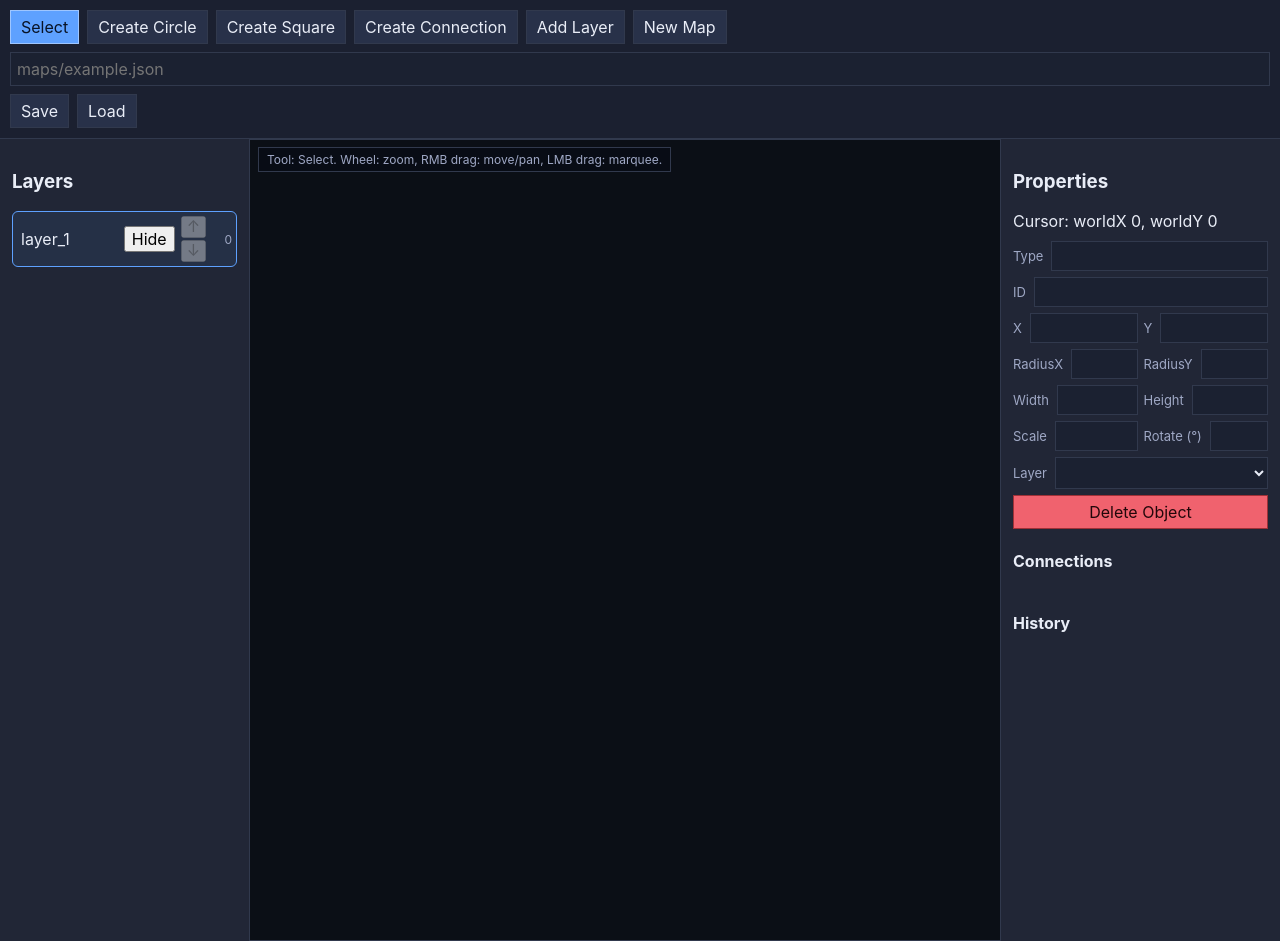
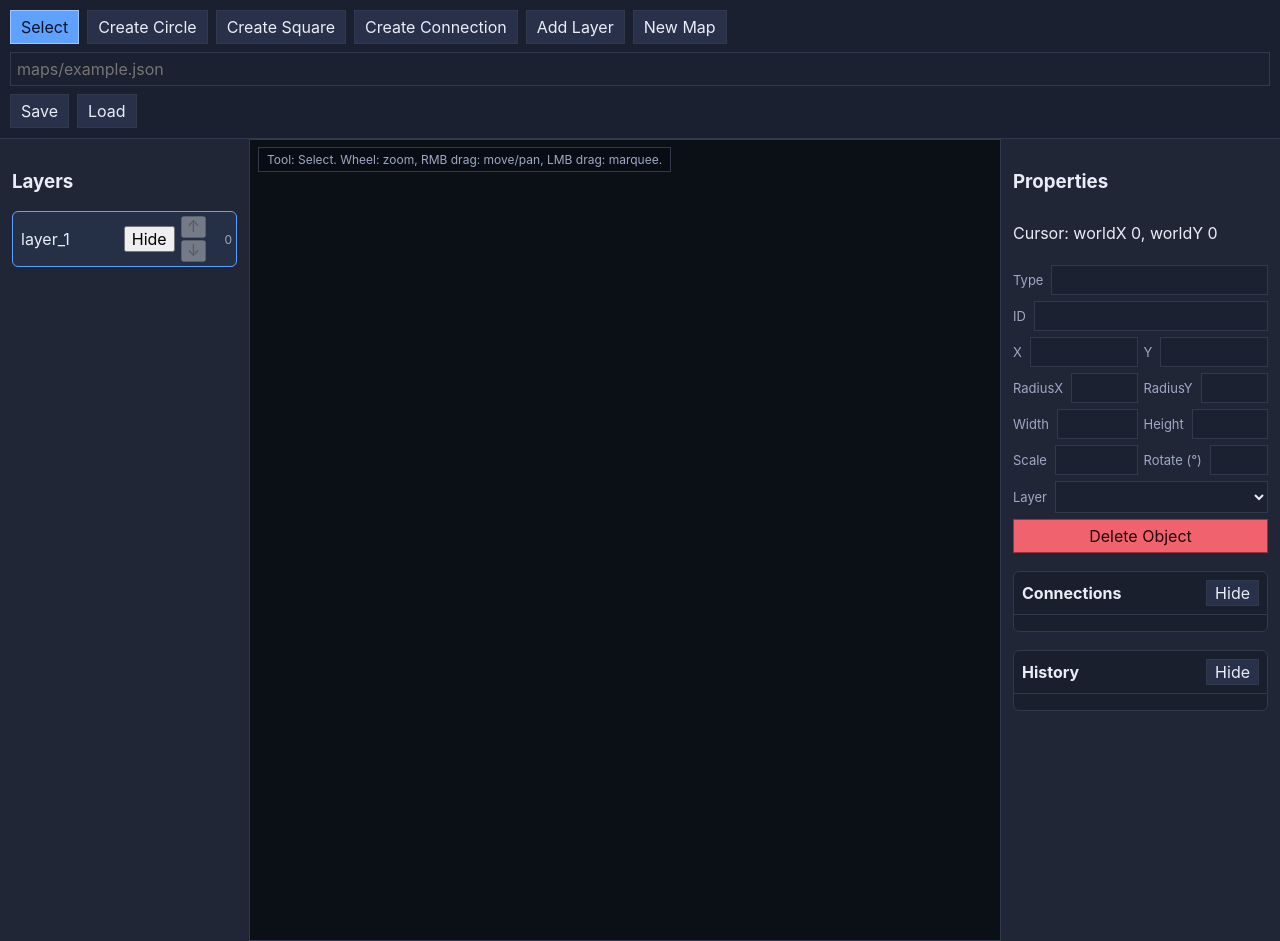
Before and after one commit to mikelsv/Structor, a website with bundled scripts: page public/index.html in a window 1280 px wide. Built offline with nearby package versions, Linux system fonts and the light colour scheme.

Commit message:
Fix history timeline display and add collapsible scrollable side panels

```diff
--- a/public/app.js
+++ b/public/app.js
@@ -25,7 +25,7 @@ const getUiSignature = () => {
     : `none:${selectedObjectIds.join(',')}`;
 
   const connectionCount = map.layers.reduce((total, layer) => total + (layer.connections || []).length, 0);
-  const historySignature = `${history.getCurrentIndex()}:${history.past.length}:${history.future.length}:${history.past.map((entry) => entry.id).join(',')}`;
+  const historySignature = `${history.getCurrentIndex()}:${history.past.length}:${history.future.length}:${history.getTimeline().map((entry) => entry.id).join(',')}`;
   return `${activeLayerId}#${layerSignature}#${selectedSignature}#${connectionCount}#${cursor.worldX}:${cursor.worldY}#${historySignature}`;
 };
 
--- a/public/index.html
+++ b/public/index.html
@@ -96,14 +96,24 @@
             <button type="button" id="delete-object" class="danger">Delete Object</button>
           </form>
 
-          <section class="connections-section">
-            <h4>Connections</h4>
-            <ul id="connections-list"></ul>
+          <section class="connections-section panel-section">
+            <header class="section-header">
+              <h4>Connections</h4>
+              <button type="button" id="toggle-connections" class="section-toggle">Hide</button>
+            </header>
+            <div class="section-content" id="connections-content">
+              <ul id="connections-list"></ul>
+            </div>
           </section>
 
-          <section class="history-section">
-            <h4>History</h4>
-            <ul id="history-list"></ul>
+          <section class="history-section panel-section">
+            <header class="section-header">
+              <h4>History</h4>
+              <button type="button" id="toggle-history" class="section-toggle">Hide</button>
+            </header>
+            <div class="section-content" id="history-content">
+              <ul id="history-list"></ul>
+            </div>
           </section>
         </aside>
       </main>
--- a/public/js/history.js
+++ b/public/js/history.js
@@ -52,6 +52,8 @@ export class HistoryManager {
   }
 
   goTo(index) {
+    const maxIndex = this.past.length + this.future.length - 1;
+    if (index < -1 || index > maxIndex) return;
     const current = this.past.length - 1;
     if (index === current) return;
     if (index < current) {
@@ -59,6 +61,10 @@ export class HistoryManager {
       return;
     }
     for (let i = current; i < index; i += 1) this.redo();
+  }
+
+  getTimeline() {
+    return [...this.past, ...[...this.future].reverse()];
   }
 
   clear() {
@@ -79,6 +85,7 @@ export class HistoryManager {
     this.past = Array.isArray(raw?.past) ? raw.past.map(deserializeAction).filter(Boolean) : [];
     this.future = Array.isArray(raw?.future) ? raw.future.map(deserializeAction).filter(Boolean) : [];
     if (this.past.length > this.limit) this.past = this.past.slice(-this.limit);
+    if (this.future.length > this.limit) this.future = this.future.slice(-this.limit);
   }
 
   getCurrentIndex() {
--- a/public/js/ui.js
+++ b/public/js/ui.js
@@ -30,6 +30,30 @@ let layerDragState = {
 };
 let editingLayerId = null;
 
+const panelVisibility = {
+  connections: true,
+  history: true
+};
+
+const syncPanelToggleButtons = () => {
+  if (refs.connectionsToggle) refs.connectionsToggle.textContent = panelVisibility.connections ? 'Hide' : 'Show';
+  if (refs.historyToggle) refs.historyToggle.textContent = panelVisibility.history ? 'Hide' : 'Show';
+  if (refs.connectionsContent) refs.connectionsContent.hidden = !panelVisibility.connections;
+  if (refs.historyContent) refs.historyContent.hidden = !panelVisibility.history;
+};
+
+const bindSidePanelToggles = () => {
+  refs.connectionsToggle?.addEventListener('click', () => {
+    panelVisibility.connections = !panelVisibility.connections;
+    syncPanelToggleButtons();
+  });
+  refs.historyToggle?.addEventListener('click', () => {
+    panelVisibility.history = !panelVisibility.history;
+    syncPanelToggleButtons();
+  });
+  syncPanelToggleButtons();
+};
+
 export const refs = {
   canvas: byId('editor-canvas'),
   layersList: byId('layers-list'),
@@ -38,7 +62,11 @@ export const refs = {
   selectionState: byId('selection-state'),
   hint: byId('editor-hint'),
   mapPath: byId('map-path'),
-  historyList: byId('history-list')
+  historyList: byId('history-list'),
+  connectionsToggle: byId('toggle-connections'),
+  historyToggle: byId('toggle-history'),
+  connectionsContent: byId('connections-content'),
+  historyContent: byId('history-content')
 };
 
 const getToolLabel = (tool) => ({
@@ -192,6 +220,7 @@ export const bindToolbar = ({ onAddLayer, onNewMap, onSave, onLoad }) => {
   byId('new-map').addEventListener('click', onNewMap);
   byId('save-map').addEventListener('click', onSave);
   byId('load-map').addEventListener('click', onLoad);
+  bindSidePanelToggles();
 };
 
 export const renderLayersUI = () => {
@@ -407,11 +436,13 @@ export const renderProperties = () => {
 
 export const renderHistory = () => {
   const currentIndex = history.getCurrentIndex();
+  const timeline = history.getTimeline();
   refs.historyList.innerHTML = '';
 
-  history.past.forEach((action, index) => {
+  timeline.forEach((action, index) => {
     const item = document.createElement('li');
-    item.className = `history-item ${index === currentIndex ? 'active' : ''}`;
+    const stateClass = index === currentIndex ? 'active' : index > currentIndex ? 'inactive' : '';
+    item.className = `history-item ${stateClass}`.trim();
     const time = new Date(action.timestamp).toLocaleTimeString();
     item.textContent = `[${index + 1}] ${action.label} (${time})`;
     item.addEventListener('click', () => history.goTo(index));
--- a/public/style.css
+++ b/public/style.css
@@ -84,6 +84,10 @@ select {
 .properties-panel {
   border-right: none;
   border-left: 1px solid var(--border);
+  display: flex;
+  flex-direction: column;
+  gap: 12px;
+  overflow: hidden;
 }
 
 .editor-area {
@@ -251,13 +255,41 @@ select {
   padding: 6px;
 }
 
-.connections-section {
-  margin-top: 18px;
+.panel-section {
+  margin-top: 6px;
+  min-height: 0;
+  display: flex;
+  flex-direction: column;
+  border: 1px solid var(--border);
+  border-radius: 6px;
+  background: rgba(12, 18, 29, 0.35);
 }
 
+.section-header {
+  display: flex;
+  align-items: center;
+  justify-content: space-between;
+  gap: 8px;
+  padding: 8px;
+  border-bottom: 1px solid var(--border);
+}
 
-.history-section {
-  margin-top: 18px;
+.section-header h4 {
+  margin: 0;
+}
+
+.section-toggle {
+  border: 1px solid var(--border);
+  background: #283149;
+  color: var(--text);
+  padding: 2px 8px;
+  cursor: pointer;
+}
+
+.section-content {
+  max-height: 180px;
+  overflow: auto;
+  padding: 8px;
 }
 
 .history-item {
@@ -278,3 +310,7 @@ select {
   background: rgba(94, 161, 255, 0.12);
   color: var(--text);
 }
+
+.history-item.inactive {
+  opacity: 0.6;
+}
```
